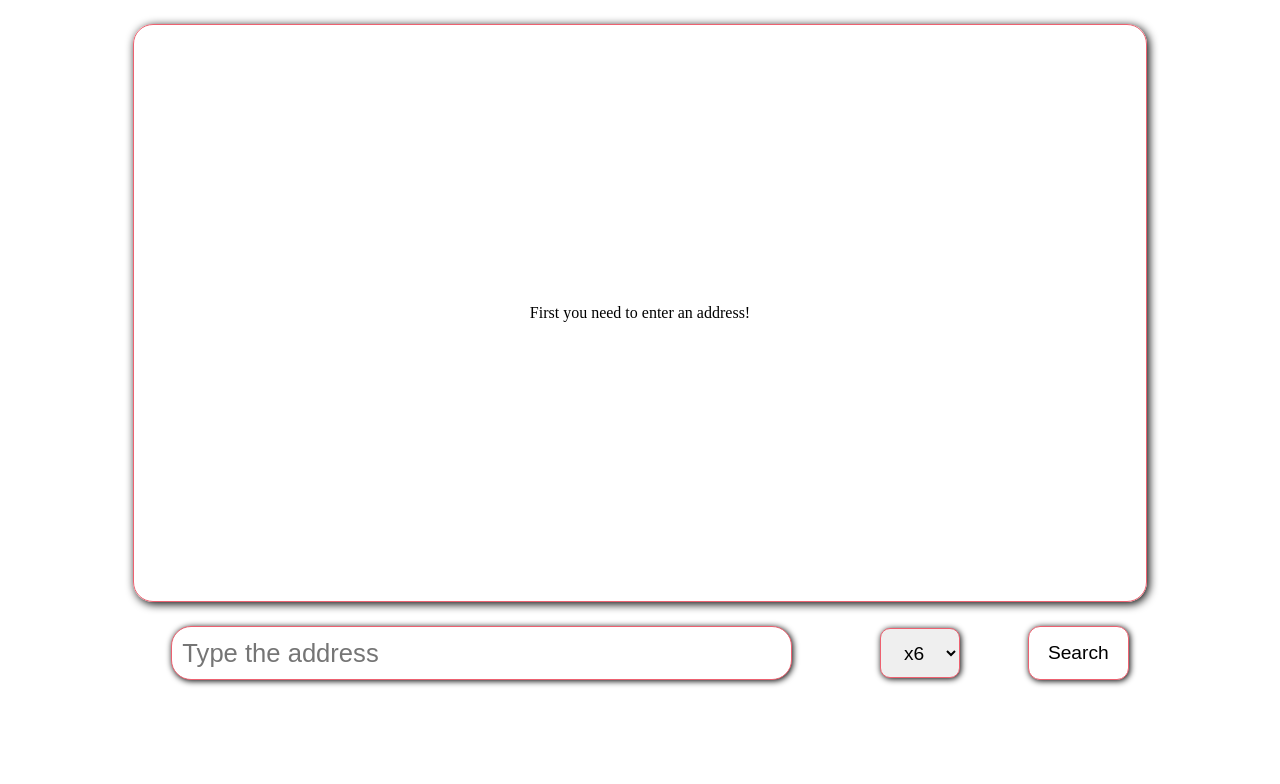
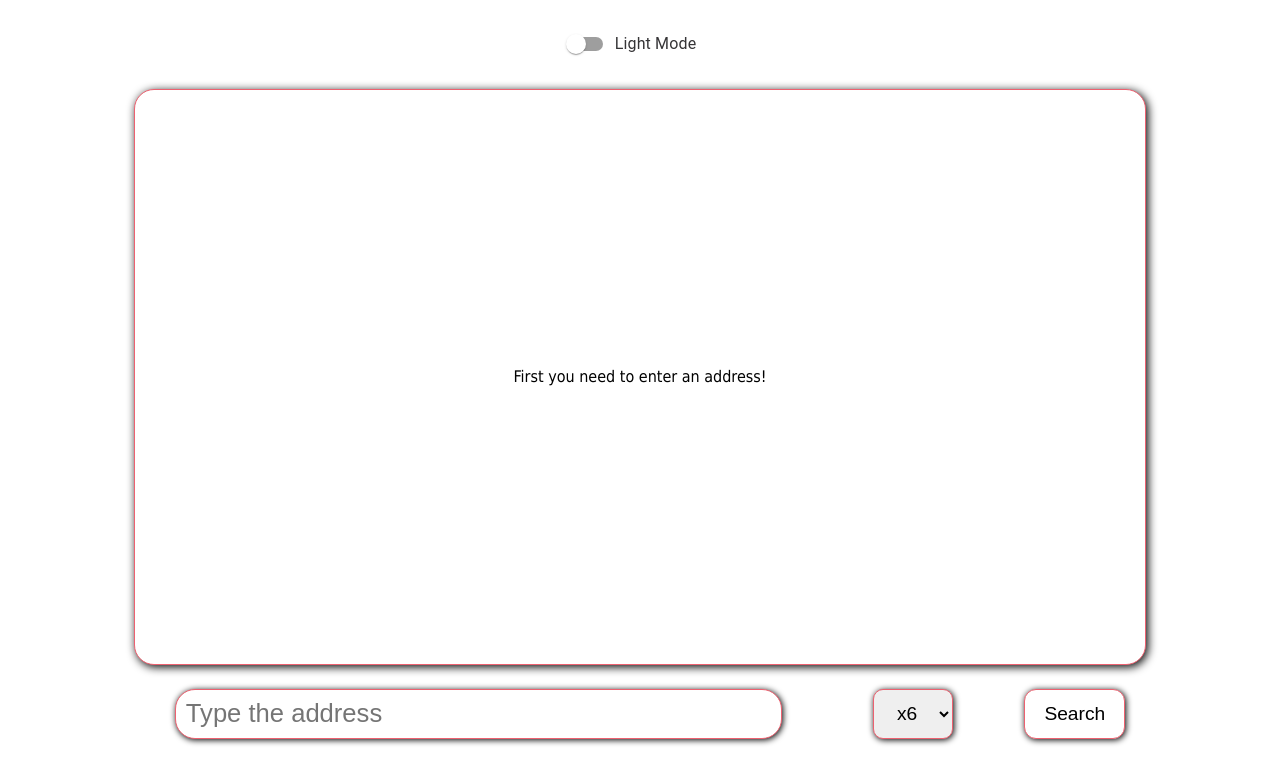
Before and after one commit to semiralharbi/google-api, a React (Create React App) app: page / in a window 1280 px wide. Shown: the top 784 px of the page. Built offline with nearby package versions, Linux system fonts and the light colour scheme.

Commit message:
add dark theme

```diff
--- a/package.json
+++ b/package.json
@@ -2,9 +2,12 @@
   "name": "google-api",
   "version": "0.1.0",
   "private": true,
-  "homepage": "https://semiralharbi.github.io/react-todolist/",
+  "homepage": "https://semiralharbi.github.io/react-google-api/",
   "dependencies": {
     "@googlemaps/js-api-loader": "^1.15.1",
+    "@mui/icons-material": "^5.11.11",
+    "@mui/material": "^5.11.14",
+    "@mui/styled-engine-sc": "^5.11.11",
     "@testing-library/jest-dom": "^5.16.5",
     "@testing-library/react": "^13.4.0",
     "@testing-library/user-event": "^13.5.0",
--- a/src/app/App.tsx
+++ b/src/app/App.tsx
@@ -1,19 +1,30 @@
+import { FormControlLabel, Switch } from "@mui/material";
 import { useState } from "react";
+import { ThemeProvider } from "styled-components";
+import { GlobalStyle } from "../globalStyle";
+import { darkTheme, lightTheme } from "../theme";
 import { DivSquare } from "./div";
 import { Form } from "./form";
+import { SwitchMode } from "./switch_mode/switchMode";
 
 function App() {
-  const [map, setMap] = useState();
+  const [theme, setTheme] = useState("Light");
 
+  const themeToggler = () => {
+    theme === "Light" ? setTheme("Dark") : setTheme("Light");
+  };
+  const themeMode = theme === "Light" ? lightTheme : darkTheme;
   return (
-    <>
+    <ThemeProvider theme={themeMode}>
+      <GlobalStyle />
       <main>
+        <SwitchMode themeToggler={themeToggler} theme={theme} />
         <DivSquare id="map">
           <p>First you need to enter an address!</p>
         </DivSquare>
-        <Form></Form>
+        <Form theme={theme}></Form>
       </main>
-    </>
+    </ThemeProvider>
   );
 }
 
--- a/src/app/div/styled.tsx
+++ b/src/app/div/styled.tsx
@@ -11,4 +11,6 @@ export const StyledDiv = styled.div`
   border: 1px solid ${({ theme }) => theme.color.mandy};
   border-radius: 20px;
   box-shadow: 2px 2px 10px black;
+  background: white;
+  color: black;
 `;
--- a/src/app/form/index.tsx
+++ b/src/app/form/index.tsx
@@ -1,30 +1,123 @@
-import { Loader } from "@googlemaps/js-api-loader";
-import React, { useRef } from "react";
+import React, { useEffect, useRef } from "react";
 import { useState } from "react";
 import { getLocation, loader } from "../../api/api_client";
-import { DivSquare } from "../div";
 import { Zoom } from "./enum";
 import { Select } from "./select";
 import { StyledButton, StyledForm, StyledInput } from "./style";
 
-export const Form = () => {
+interface Props {
+  theme: string;
+}
+
+export const Form = ({ theme }: Props) => {
   const [address, setAddress] = useState("");
   const [zoom, setZoom] = useState(Zoom.x6);
-  const inputRef = React.useRef<HTMLInputElement>(null);
+  const [map, setMap] = useState<google.maps.Map | null>(null);
+  const inputRef = useRef<HTMLInputElement>(null);
 
-  let map: google.maps.Map;
   const handleSubmit = async (event: React.FormEvent<HTMLFormElement>) => {
     event.preventDefault();
     inputRef.current!.focus();
     const coordinates = await getLocation(address);
     loader.load().then(() => {
-      map = new google.maps.Map(document.getElementById("map") as HTMLElement, {
+      const newMap = new google.maps.Map(document.getElementById("map") as HTMLElement, {
         center: coordinates,
         zoom: zoom,
       });
-      new google.maps.Marker({ position: coordinates, map: map });
+      new google.maps.Marker({ position: coordinates, map: newMap });
+      setMap(newMap);
     });
   };
+
+  useEffect(() => {
+    if (map) {
+      map.setOptions({
+        styles:
+          theme !== "Light"
+            ? [
+                { elementType: "geometry", stylers: [{ color: "#242f3e" }] },
+                { elementType: "labels.text.stroke", stylers: [{ color: "#242f3e" }] },
+                { elementType: "labels.text.fill", stylers: [{ color: "#746855" }] },
+                {
+                  featureType: "administrative.locality",
+                  elementType: "labels.text.fill",
+                  stylers: [{ color: "#d59563" }],
+                },
+                {
+                  featureType: "poi",
+                  elementType: "labels.text.fill",
+                  stylers: [{ color: "#d59563" }],
+                },
+                {
+                  featureType: "poi.park",
+                  elementType: "geometry",
+                  stylers: [{ color: "#263c3f" }],
+                },
+                {
+                  featureType: "poi.park",
+                  elementType: "labels.text.fill",
+                  stylers: [{ color: "#6b9a76" }],
+                },
+                {
+                  featureType: "road",
+                  elementType: "geometry",
+                  stylers: [{ color: "#38414e" }],
+                },
+                {
+                  featureType: "road",
+                  elementType: "geometry.stroke",
+                  stylers: [{ color: "#212a37" }],
+                },
+                {
+                  featureType: "road",
+                  elementType: "labels.text.fill",
+                  stylers: [{ color: "#9ca5b3" }],
+                },
+                {
+                  featureType: "road.highway",
+                  elementType: "geometry",
+                  stylers: [{ color: "#746855" }],
+                },
+                {
+                  featureType: "road.highway",
+                  elementType: "geometry.stroke",
+                  stylers: [{ color: "#1f2835" }],
+                },
+                {
+                  featureType: "road.highway",
+                  elementType: "labels.text.fill",
+                  stylers: [{ color: "#f3d19c" }],
+                },
+                {
+                  featureType: "transit",
+                  elementType: "geometry",
+                  stylers: [{ color: "#2f3948" }],
+                },
+                {
+                  featureType: "transit.station",
+                  elementType: "labels.text.fill",
+                  stylers: [{ color: "#d59563" }],
+                },
+                {
+                  featureType: "water",
+                  elementType: "geometry",
+                  stylers: [{ color: "#17263c" }],
+                },
+                {
+                  featureType: "water",
+                  elementType: "labels.text.fill",
+                  stylers: [{ color: "#515c6d" }],
+                },
+                {
+                  featureType: "water",
+                  elementType: "labels.text.stroke",
+                  stylers: [{ color: "#17263c" }],
+                },
+              ]
+            : null,
+      });
+    }
+  }, [theme]);
 
   return (
     <>
--- /dev/null
+++ b/src/app/switch_mode/styled.tsx
@@ -0,0 +1,6 @@
+import styled from "styled-components";
+
+export const SwitchDiv = styled.div`
+  margin: 2%;
+  text-align: center;
+`;
--- /dev/null
+++ b/src/app/switch_mode/switchMode.tsx
@@ -0,0 +1,13 @@
+import { FormControlLabel, Switch } from "@mui/material";
+import { SwitchDiv } from "./styled";
+
+interface Props {
+  themeToggler: () => void;
+  theme: string;
+}
+
+export const SwitchMode = ({ themeToggler, theme }: Props) => (
+  <SwitchDiv>
+    <FormControlLabel control={<Switch onChange={themeToggler} />} label={`${theme} Mode`} />
+  </SwitchDiv>
+);
--- a/src/globalStyle.tsx
+++ b/src/globalStyle.tsx
@@ -1,12 +1,17 @@
-import { createGlobalStyle } from "styled-components";
+import { createGlobalStyle, DefaultTheme, GlobalStyleComponent, ThemeProps } from "styled-components";
 
 export const GlobalStyle = createGlobalStyle`
 html {
 box-sizing: border-box;
 font-family: sans-serif;
 line-height: 1.5;
-        color: black;
+}
 
+body {
+background: ${({ theme }: any) => theme.body};
+color: ${({ theme }: any) => theme.text};
+font-family: Tahoma, Helvetica, Arial, Roboto, sans-serif;
+transition: all 0.50s linear;
 }
 
 *,
--- a/src/index.tsx
+++ b/src/index.tsx
@@ -1,17 +1,14 @@
 import React from "react";
 import ReactDOM from "react-dom/client";
+import App from "./app/App";
 import "./globalStyle.tsx";
-import App from "./app/App";
 import reportWebVitals from "./reportWebVitals";
-import { ThemeProvider } from "styled-components";
-import { theme } from "./theme";
 
 const root = ReactDOM.createRoot(document.getElementById("root") as HTMLElement);
+
 root.render(
   <React.StrictMode>
-    <ThemeProvider theme={theme}>
-      <App />
-    </ThemeProvider>
+    <App />
   </React.StrictMode>
 );
 
--- a/src/theme.tsx
+++ b/src/theme.tsx
@@ -1,12 +1,12 @@
-export const theme = {
+export const lightTheme = {
+  body: "#FFF",
+  text: "#363537",
+  toggleBorder: "#FFF",
+  background: "#363537",
   color: {
     candlelight: "#FFCB15",
     mirage: "#18242F",
     mandy: "#ED6170",
-  },
-  urls: {
-    dollars:
-      "https://www.bridgemi.com/sites/default/files/styles/full_width_image/public/2022-02/dark_money.jpg?itok=0Gvppvx_",
   },
   breakpoint: {
     mobile600: "600px",
@@ -14,3 +14,20 @@ export const theme = {
     mobile890: "890px",
   },
 };
+
+export const darkTheme = {
+  body: "#363537",
+  text: "#FAFAFA",
+  toggleBorder: "#6B8096",
+  background: "#999",
+  color: {
+    candlelight: "#FFCB15",
+    mirage: "#18242F",
+    mandy: "#ED6170",
+  },
+  breakpoint: {
+    mobile600: "600px",
+    mobile875: "875px",
+    mobile890: "890px",
+  },
+};
```
Also changed, not shown: 1 other file (tests, documents, lock files or other folders). Lines whose indentation alone changed are shown as unchanged.
